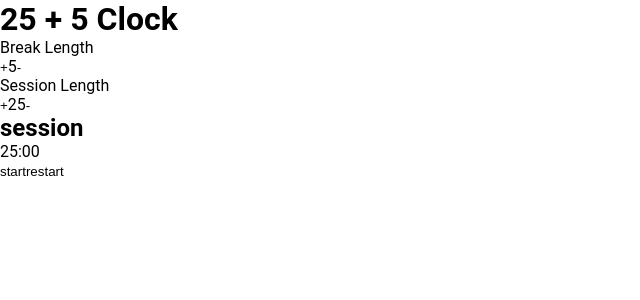
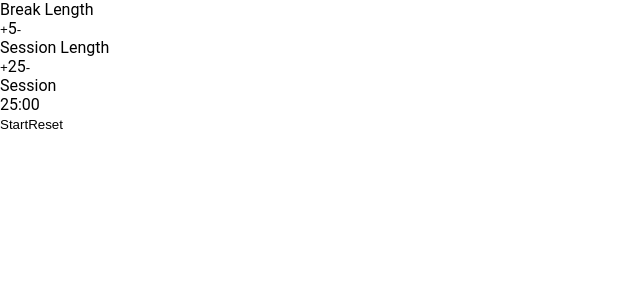
Before and after one commit to yaroslavskiba/25-5, a React (Create React App) app: page / in a window 1280 px wide. Shown: the top 300 px of the page, without its empty margins (0-640 px from the left). Built offline with nearby package versions, Linux system fonts and the light colour scheme.

Commit message:
all new logic

```diff
--- a/src/index.tsx
+++ b/src/index.tsx
@@ -1,162 +1,165 @@
-import React, { useEffect, useState } from 'react';
+/* eslint-disable @typescript-eslint/no-non-null-assertion */
+import React, { useEffect, useState, useRef } from 'react';
 import ReactDOM from 'react-dom/client';
 import './index.css';
 
+const stateTimePower = {
+  session: 1500,
+  sleep: 300,
+  power: false,
+};
+
 const App = () => {
-  const [session, setSession] = useState(1500);
-  const [sleep, setSleep] = useState(300);
-  const [power, setPower] = useState(false);
-  console.log(session);
-  //TODO: Добавить текущее состояние
+  const [state, setState] = useState(stateTimePower);
+  const [timerLabel, setTimerLabel] = useState('Session');
+  const [timeLeft, setTimeLeft] = useState(state.session);
+  const [intervalT, setIntervalT] = useState<NodeJS.Timeout | null>(null);
+  const [isPaused, setIsPaused] = useState(false);
+
+  const beep = useRef<HTMLAudioElement>(null);
 
   useEffect(() => {
-    const interval = setInterval(() => {
-      if (power) {
-        if (session === 0) {
-          setSleep((sleep) => (sleep > 0 ? sleep - 1 : 0));
+    if (timeLeft < 0) {
+      clearInterval(intervalT!);
+      setIntervalT(null);
+      beep.current?.play();
+      setTimeout(() => {
+        beep.current?.pause();
+      }, 1000);
+      if (timerLabel === 'Session') {
+        setTimerLabel('Break');
+        setTimeLeft(state.sleep);
+        startCountdown();
       } else {
-          setSession((session) => (session > 0 ? session - 1 : 0));
+        setTimerLabel('Session');
+        setTimeLeft(state.session);
+        startCountdown();
       }
     }
-    }, 1000);
+  }, [timeLeft, intervalT, state.sleep, state.session, timerLabel]);
 
-    return () => clearInterval(interval);
-  }, [power, session, setSleep, setSession]);
-
-  const handleStart = () => {
-    setPower(true);
-  };
-  const handlePause = () => {
-    // TODO: При нажатии на паузу - заносить в состояние
-    setPower(false);
-  };
-  const handleRestart = () => {
-    if (session === 1500 && sleep === 300) {
-      return;
+  const handleStartStop = () => {
+    if (!state.power) {
+      setState({ ...state, power: true });
+      startCountdown();
+    } else {
+      setIsPaused(!isPaused);
+      if (isPaused) {
+        startCountdown();
+      } else {
+        clearInterval(intervalT!);
       }
-    handlePause();
-    setSleep(300);
-    setSession(1500);
-  };
-
-  const minutes = (cur: number): string => {
-    return Math.floor(cur / 60)
-      .toString()
-      .padStart(2, '0');
-  };
-
-  const seconds = (cur: number): string => {
-    return (cur - Math.floor(cur / 60) * 60).toString().padStart(2, '0');
-  };
-
-  const handleIncrease = (state: string): void => {
-    if (power) return;
-    switch (state) {
-      case 'break':
-        if (sleep < 3600) {
-          setSleep(sleep + 60);
-        }
-        break;
-      case 'session':
-        if (session < 3600) {
-          setSession(session + 60);
-        }
-        break;
     }
   };
 
-  const handleDecrease = (state: string): void => {
-    if (power) return;
-    switch (state) {
-      case 'break':
-        if (sleep > 60) {
-          setSleep(sleep - 60);
+  const handleResetClick = () => {
+    clearInterval(intervalT!);
+    setIntervalT(null);
+    beep.current?.pause();
+    if (beep.current) {
+      beep.current.currentTime = 0;
     }
-        break;
-      case 'session':
-        if (session > 60) {
-          setSession(session - 60);
-        }
-        break;
+    setIsPaused(false);
+    setTimerLabel('Session');
+    setState(stateTimePower);
+    setTimeLeft(stateTimePower.session);
+  };
+
+  const handleSessionIncrement = () => {
+    if (state.session < 3600) {
+      setState({ ...state, session: state.session + 60 });
+      setTimeLeft(state.session + 60);
     }
   };
 
+  const handleSessionDecrement = () => {
+    if (state.session > 60) {
+      setState({ ...state, session: state.session - 60 });
+      setTimeLeft(state.session - 60);
+    }
+  };
+
+  const handleBreakIncrement = () => {
+    if (state.sleep < 3600) {
+      setState({ ...state, sleep: state.sleep + 60 });
+    }
+  };
+
+  const handleBreakDecrement = () => {
+    if (state.sleep > 60) {
+      setState({ ...state, sleep: state.sleep - 60 });
+    }
+  };
+
+  const startCountdown = () => {
+    const id = setInterval(() => {
+      setTimeLeft((prevTimeLeft) => prevTimeLeft - 1);
+    }, 1000);
+
+    setIntervalT(id);
+  };
+
+  const formatTime = (timeInSeconds: number) => {
+    const minutes = Math.floor(timeInSeconds / 60)
+      .toString()
+      .padStart(2, '0');
+    const seconds = (timeInSeconds % 60).toString().padStart(2, '0');
+
+    return `${minutes}:${seconds}`;
+  };
+
   return (
-    <>
-      <h1>25 + 5 Clock</h1>
-
-      <div className="break-session">
-        <div className="break-container">
-          <span id="break-label">Break Length</span>
-          <div className="buttons">
-            {!power && (
-              <button onClick={() => handleIncrease('break')} id="break-increment">
+    <div className="App">
+      <div className="pomodoro">
+        <div className="length-control">
+          <div id="break-label" className="label">
+            Break Length
+          </div>
+          <div className="controls">
+            <button id="break-increment" onClick={handleBreakIncrement} disabled={state.power}>
               +
             </button>
-            )}
-
-            {/* //TODO: Записать текущее состояние сюда */}
-
-            <span id="break-length">{Math.floor(sleep / 60)}</span>
-            {!power && (
-              <button onClick={() => handleDecrease('break')} id="break-decrement">
+            <span id="break-length" className="length">
+              {state.sleep / 60}
+            </span>
+            <button id="break-decrement" onClick={handleBreakDecrement} disabled={state.power}>
               -
             </button>
-            )}
           </div>
         </div>
-
-        <div className="session-container">
-          <span id="session-label">Session Length</span>
-          <div className="buttons">
-            {!power && (
-              <button onClick={() => handleIncrease('session')} id="session-increment">
+        <div className="length-control">
+          <div id="session-label" className="label">
+            Session Length
+          </div>
+          <div className="controls">
+            <button id="session-increment" onClick={handleSessionIncrement} disabled={state.power}>
               +
             </button>
-            )}
-
-            {/* //TODO: Записать текущее состояние сюда */}
-
-            <span id="session-length">{Math.floor(session / 60)}</span>
-            {!power && (
-              <button onClick={() => handleDecrease('session')} id="session-decrement">
+            <span id="session-length" className="length">
+              {state.session / 60}
+            </span>
+            <button id="session-decrement" onClick={handleSessionDecrement} disabled={state.power}>
               -
             </button>
-            )}
           </div>
         </div>
-      </div>
-
-      <div className="session">
-        <h2 id="timer-label">session</h2>
-        {session === 0 ? (
-          <>
-            <span id="time-left" className="timer">
-              {minutes(sleep)}:{seconds(sleep)}
-            </span>
-          </>
-        ) : (
-          <>
-            <span id="time-left" className="timer">
-              {minutes(session)}:{seconds(session)}
-            </span>
-          </>
-        )}
-      </div>
-
-      <div className="control-buttons">
-        {!power ? (
-          <button id="start_stop" onClick={handleStart}>
-            start
+        <div id="timer-label">{timerLabel}</div>
+        <div id="time-left">{formatTime(timeLeft)}</div>
+        <div className="timer-control">
+          <button id="start_stop" onClick={handleStartStop}>
+            {!state.power ? 'Start' : isPaused ? 'Resume' : 'Pause'}
           </button>
-        ) : (
-          <button onClick={handlePause}>pause</button>
-        )}
-        <button id="reset" onClick={handleRestart}>
-          restart
+          <button id="reset" onClick={handleResetClick}>
+            Reset
           </button>
         </div>
-    </>
+        <audio
+          id="beep"
+          src="https://raw.githubusercontent.com/freeCodeCamp/cdn/master/build/testable-projects-fcc/audio/BeepSound.wav"
+          ref={beep}
+        />
+      </div>
+    </div>
   );
 };
 
```
Lines whose indentation alone changed are shown as unchanged.
